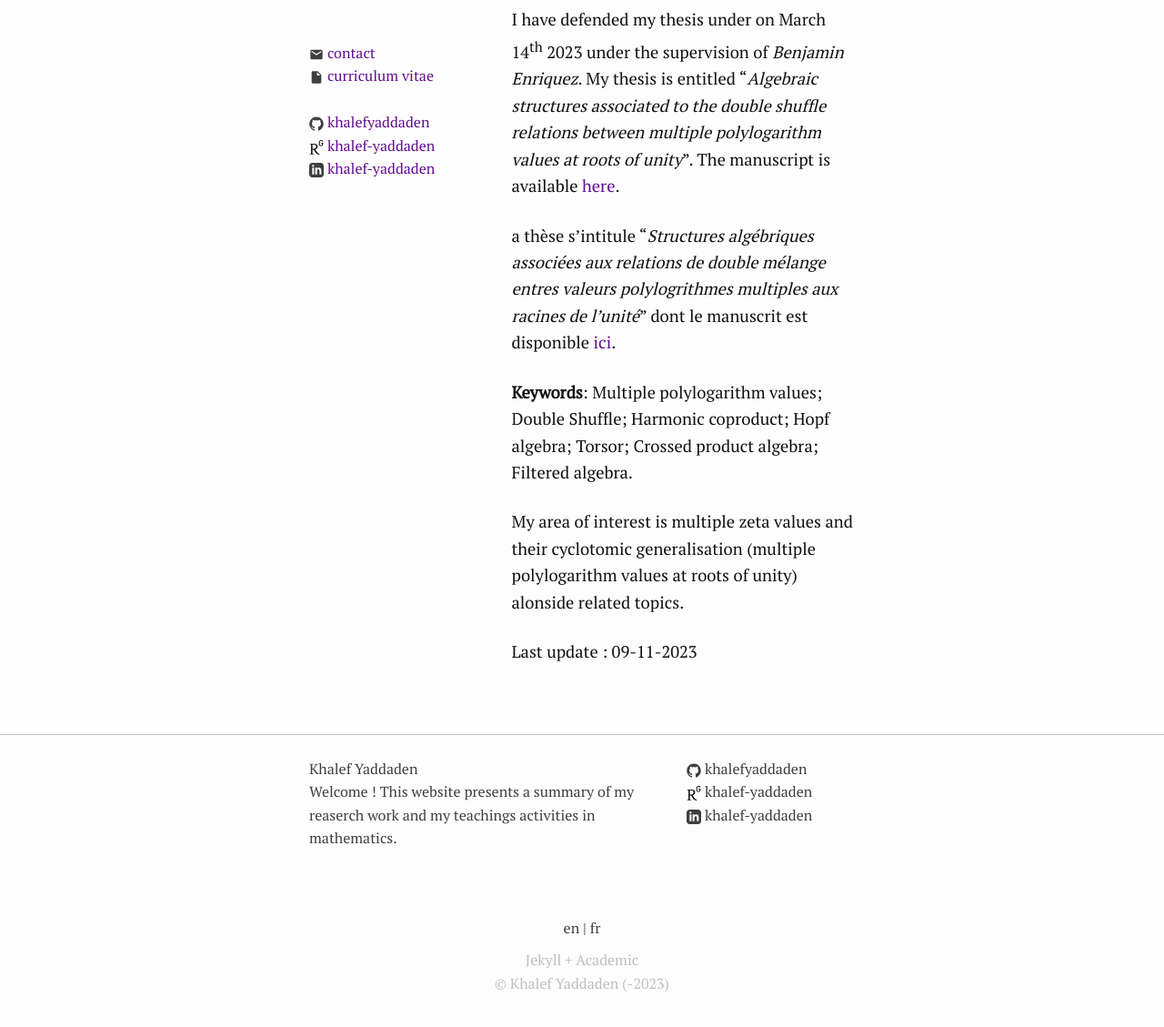
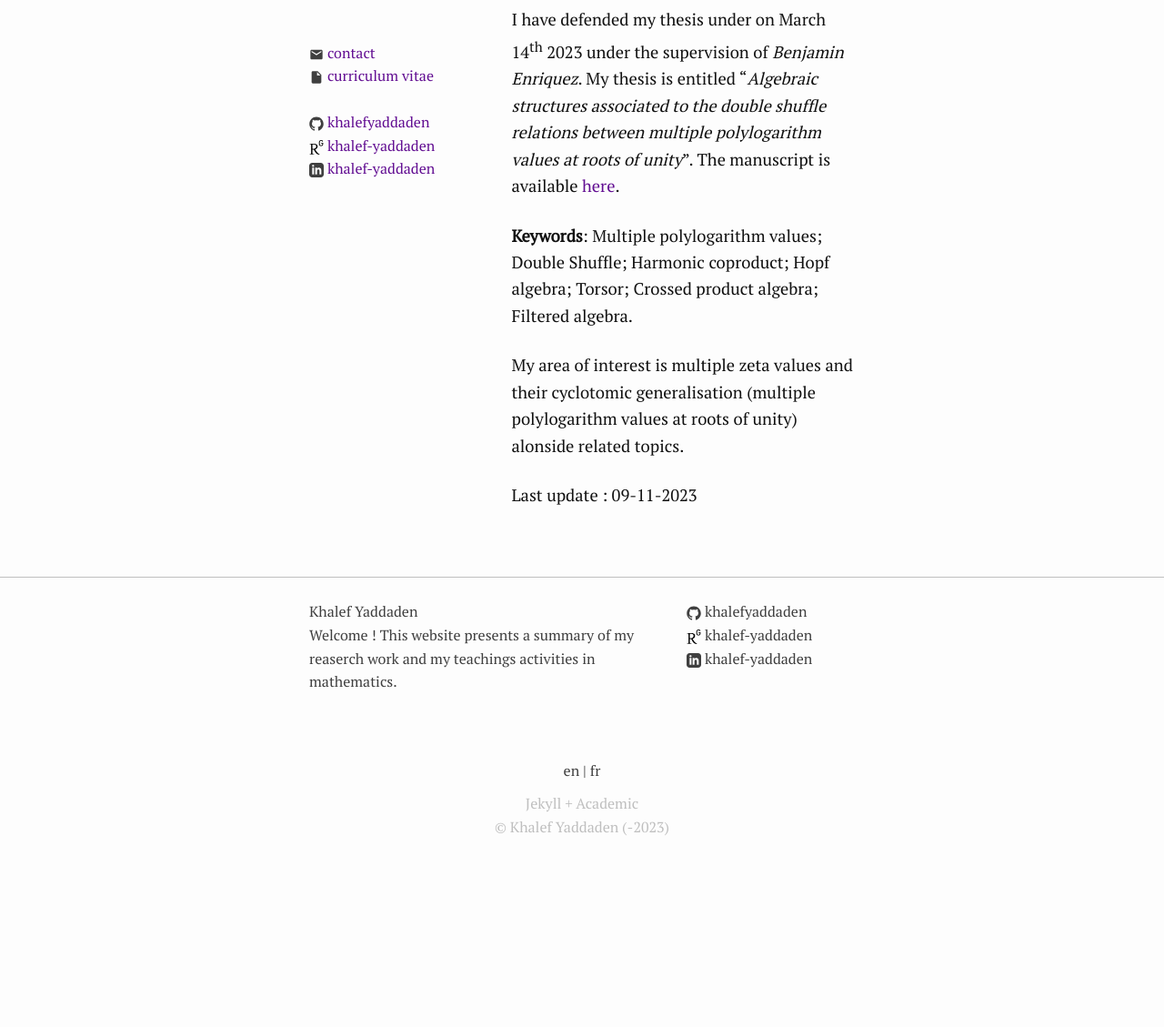
Before and after one commit to khalefyaddaden/khalefyaddaden.github.io, a Jekyll site: the page built from index.markdown, in a window 1280 px wide, cut to the strip 288-1432 px from the top of the page. Shown: the top 1129 px of the strip at 91% size. Built offline with Jekyll 4.4.1, drawn with Linux system fonts in a browser that asks for light colours; after the commit the page ends 1260 px from its top, so only the background shows below that.

Commit message:
Update index.markdown

```diff
--- a/index.markdown
+++ b/index.markdown
@@ -9,8 +9,6 @@ I am a visiting fellow as a member of the team *Algebra, Representations and Top
 
 I have defended my thesis under on March 14<sup>th</sup> 2023 under the supervision of *Benjamin Enriquez*. My thesis is entitled "*Algebraic structures associated to the double shuffle relations between multiple polylogarithm values at roots of unity*". The manuscript is available [here](https://theses.hal.science/tel-04017713).
 
-a thèse s'intitule "*Structures algébriques associées aux relations de double mélange entres valeurs polylogrithmes multiples aux racines de l'unité*" dont le manuscrit est disponible [ici](https://theses.hal.science/tel-04017713).
-
 **Keywords**: Multiple polylogarithm values; Double Shuffle; Harmonic coproduct; Hopf algebra; Torsor; Crossed product algebra; Filtered algebra.
 
 My area of interest is multiple zeta values and their cyclotomic generalisation (multiple polylogarithm values at roots of unity) alonside related topics.
```
